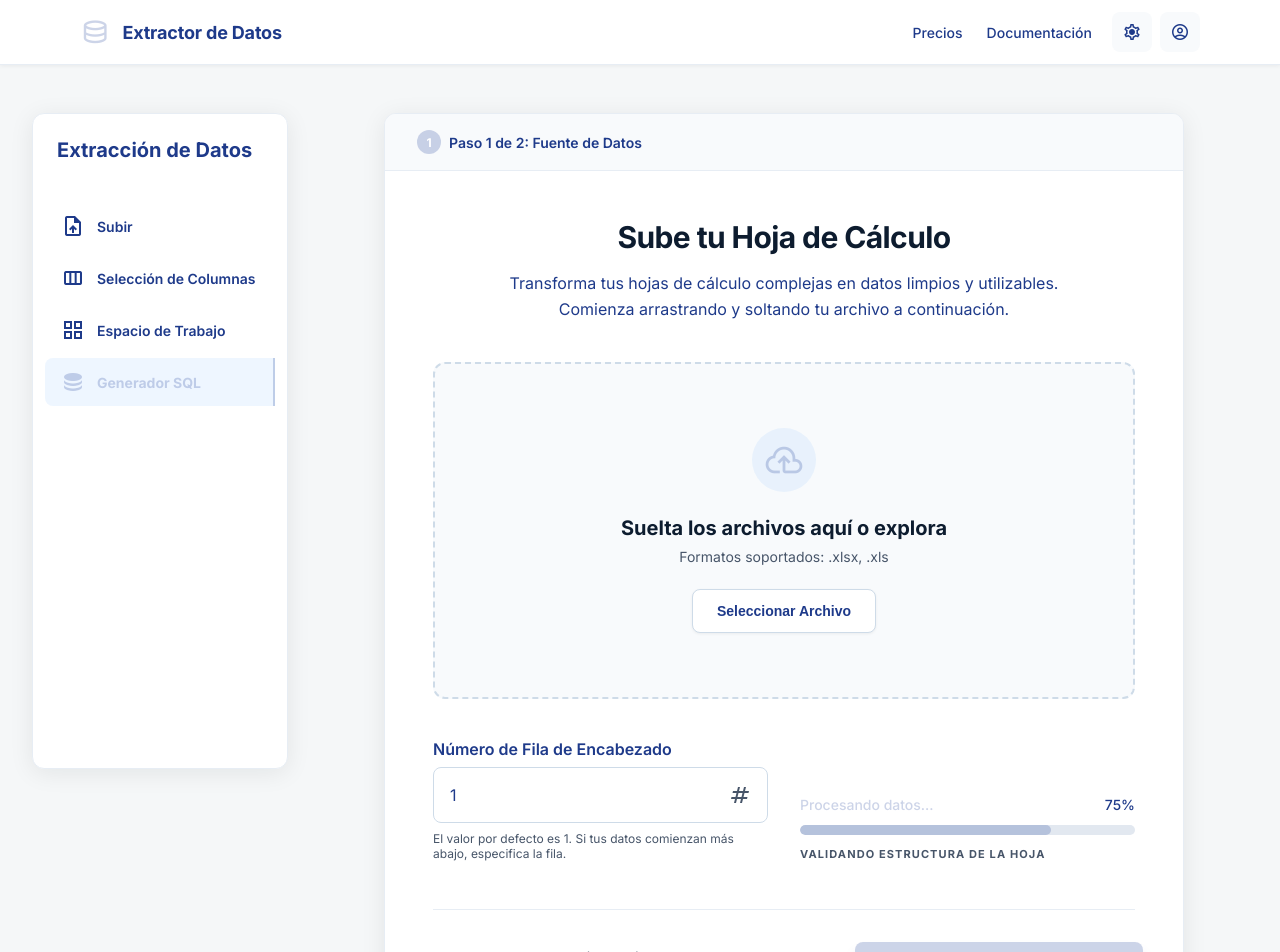
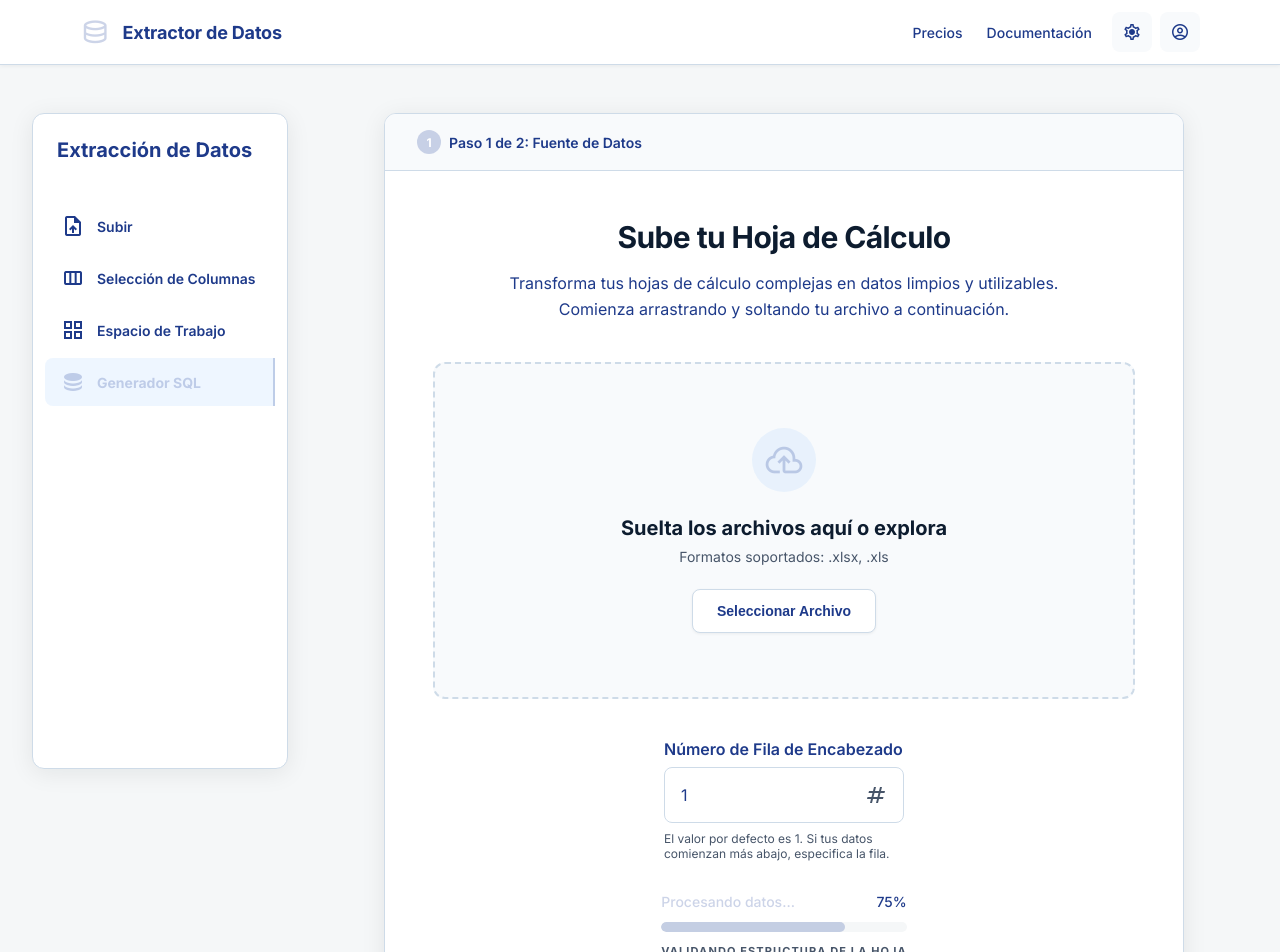
Before and after one commit to Lenny004/Extractor-Data, an Angular app in the folder frontend/: page / in a window 1280 px wide. Shown: the top 952 px of the page. Built offline with nearby package versions, Linux system fonts and the light colour scheme.

Commit message:
♻️ Refactorización: Unificación de variables de borde y ajuste de estilos en CSS para mejorar la consistencia visual.

```diff
--- a/frontend/src/app/app.css
+++ b/frontend/src/app/app.css
@@ -155,7 +155,7 @@
     flex-direction: column;
     align-items: center;
     gap: 1.5rem;
-    border: 2px dashed var(--border-in);
+    border: 2px dashed var(--border);
     border-radius: var(--rad-lg);
     background-color: var(--bg-subtle);
     padding: 4rem 1.5rem;
@@ -213,7 +213,7 @@
     color: var(--tx-body);
     font-size: 0.875rem;
     font-weight: 700;
-    border: 1px solid var(--border-in);
+    border: 1px solid var(--border);
     border-radius: var(--rad-md);
     cursor: pointer;
     box-shadow: 0 1px 3px rgba(0, 0, 0, 0.06);
@@ -232,14 +232,16 @@
 }
 
 .options-grid {
-    display: grid;
-    grid-template-columns: 1fr 1fr;
+    display: flex;
+    flex-direction: column;
     gap: 2rem;
-    align-items: start;
+    justify-content: center;
+    align-items: center;
     margin-top: 2.5rem;
 }
 
 .field {
+    max-width: 15rem;
     display: flex;
     flex-direction: column;
     gap: 0.5rem;
@@ -263,7 +265,7 @@
     font-family: var(--font);
     color: var(--tx-body);
     background-color: var(--bg-card);
-    border: 1px solid var(--border-in);
+    border: 1px solid var(--border);
     border-radius: var(--rad-md);
     outline: none;
     transition: border-color 0.2s, box-shadow 0.2s;
@@ -315,7 +317,7 @@
 .progress-block__track {
     width: 100%;
     height: 0.625rem;
-    background-color: var(--track);
+    background-color: var(--bg-page);
     border-radius: var(--rad-full);
     overflow: hidden;
 }
--- a/frontend/src/styles.css
+++ b/frontend/src/styles.css
@@ -5,12 +5,10 @@
 	--bg-page: #f5f7f8;
 	--bg-card: #ffffff;
 	--bg-subtle: #f8fafc;
-	--border: #e7edf4;
-	--border-in: #cedbe8;
+	--border: #cedbe8;
 	--black: #0d1c2f;
 	--tx-body: rgb(30 58 138 / 1);
 	--tx-muted: #475569;
-	--track: #e2e8f0;
 
 	--rad-sm: 0.25rem;
 	--rad-md: 0.5rem;
@@ -28,11 +26,10 @@
 	--bg-card: #1e293b;
 	--bg-subtle: #1a2535;
 	--border: #334155;
-	--border-in: #475569;
+	--border: #475569;
 	--tx-head: #f1f5f9;
 	--tx-body: #94a3b8;
 	--tx-muted: #64748b;
-	--track: #334155;
 }
 
 *,
```
